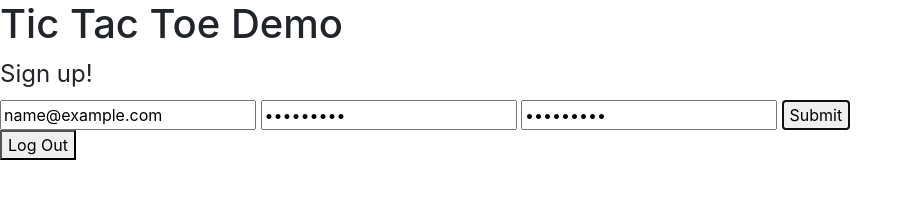
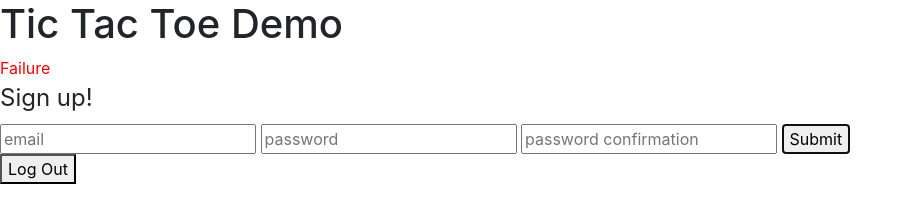
Before and after one commit to danman01/tic-tac-toe-demo, a website built with webpack: page index.html in a window 1280 px wide. Both pictures are taken after typing "name@example.com", "Sample123", "Sample123" into the empty fields and a click on the button "Submit". Shown: the whole page, without its empty margins (0-913 px from the left). Built offline with nearby package versions, Linux system fonts and the light colour scheme; no server answers.

Commit message:
SignUp feature complete

```diff
--- a/assets/scripts/app.js
+++ b/assets/scripts/app.js
@@ -5,27 +5,10 @@
 
 // use require without a reference to ensure a file is bundled
 // require('./example')
-const getFormFields = require('../../lib/get-form-fields')
-const api = require('./api')
-const ui = require('./ui')
+const events = require('./events')
 
 // jQuery document.ready function
 $(() => {
   // put code inside document ready
-  $('#sign-up').on('submit', onSignUp)
+  $('#sign-up').on('submit', events.onSignUp)
 })
-
-// Submits credentials to API
-const onSignUp = function (event) {
-  event.preventDefault()
-
-  // get value of form inputs using getFormFields
-  const credentials = getFormFields(event.target)
-  console.log('credentials are', credentials)
-  api.signUp(credentials)
-    .then((response) => {
-      console.log('sign up success within App')
-      ui.signUpSuccess(response)
-    })
-    .catch(ui.signUpFailure)
-}
--- /dev/null
+++ b/assets/scripts/events.js
@@ -0,0 +1,22 @@
+const getFormFields = require('../../lib/get-form-fields')
+const api = require('./api')
+const ui = require('./ui')
+
+// Submits credentials to API
+const onSignUp = function (event) {
+  event.preventDefault()
+
+  // get value of form inputs using getFormFields
+  const credentials = getFormFields(event.target)
+  console.log('credentials are', credentials)
+  api.signUp(credentials)
+    .then((response) => {
+      console.log('sign up success within App')
+      ui.signUpSuccess(response)
+    })
+    .catch(ui.signUpFailure)
+}
+
+module.exports = {
+  onSignUp
+}
--- a/assets/scripts/ui.js
+++ b/assets/scripts/ui.js
@@ -2,13 +2,17 @@
 const signUpSuccess = function (response) {
   console.log('Success! response is', response)
   // clear the form
+  $('#sign-up').trigger('reset')
   // give feedback to user
+  $('#message').html("<span class='success'>Success</span>")
 }
 
 const signUpFailure = function (response) {
   console.log('Failure! response is', response)
   // clear the form
+  $('#sign-up').trigger('reset')
   // give feedback to user
+  $('#message').html("<span class='error'>Failure</span>")
 }
 
 module.exports = {
--- a/assets/styles/index.scss
+++ b/assets/styles/index.scss
@@ -1 +1,9 @@
 @import '~bootstrap/scss/bootstrap';
+
+.error {
+  color: red;
+}
+
+.success {
+  color: green;
+}
--- a/index.html
+++ b/index.html
@@ -13,8 +13,9 @@
     </head>
     <body>
       <h1>Tic Tac Toe Demo</h1>
+
       <header>
-
+        <div id="message"></div>
         <form id='sign-up'>
           <legend>Sign up!</legend>
           <input type='email' name='credentials[email]' placeholder='email' />
```
